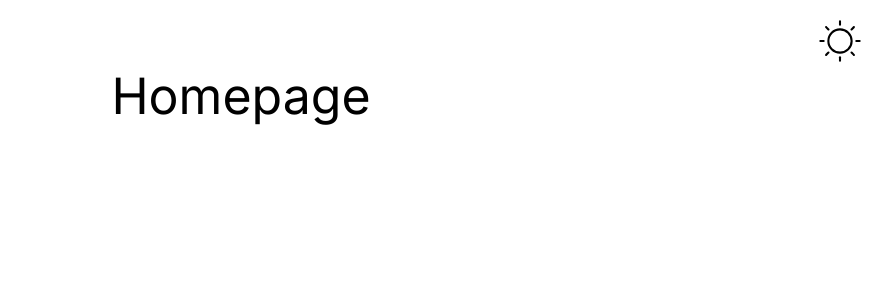
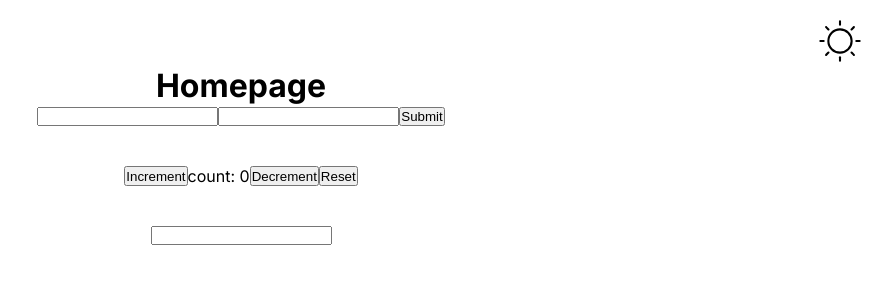
Before and after one commit to Nithya98/machine-coding-react, a Next.js app: page / in a window 1280 px wide. Shown: the top 300 px of the page, without its empty margins (399-1280 px from the left). Built offline with nearby package versions, Linux system fonts and the light colour scheme.

Commit message:
practice coding

```diff
--- a/app/globals.scss
+++ b/app/globals.scss
@@ -97,8 +97,14 @@ a {
 
 .homepage{
   height: 100%;
+  font-size: 16px;
   display: flex;
+  flex-direction: column;
   justify-content: center;
-  font-size: 50px;
-  min-height: 100vh;
+  align-items: center;
 }
+
+section{
+  margin-bottom: 40px;
+  display: flex;
+}
--- a/app/page.js
+++ b/app/page.js
@@ -1,9 +1,11 @@
-import Image from 'next/image'
-import styles from './page.module.css'
-import HomePage from '@/src/components/homepage'
+import Image from "next/image";
+import styles from "./page.module.css";
+import HomePage from "@/src/components/homepage";
 
 export default function Home() {
   return (
-   <HomePage />
-  )
+    <>
+      <HomePage />
+    </>
+  );
 }
--- a/package.json
+++ b/package.json
@@ -10,6 +10,7 @@
   },
   "dependencies": {
     "@reduxjs/toolkit": "^2.1.0",
+    "axios": "^1.6.8",
     "next": "14.0.4",
     "react": "^18",
     "react-dom": "^18",
--- /dev/null
+++ b/src/components/Counter.js
@@ -0,0 +1,21 @@
+"use client";
+
+import React, { useState } from "react";
+
+function Counter() {
+  const [counter, setCounter] = useState(0);
+  return (
+    <section>
+      <button onClick={() => setCounter((prev) => prev + 1)}>Increment</button>
+      <div>count: {counter}</div>
+      <button
+        onClick={() => setCounter((prev) => (counter > 0 ? prev - 1 : 0))}
+      >
+        Decrement
+      </button>
+      <button onClick={() => setCounter(0)}>Reset</button>
+    </section>
+  );
+}
+
+export default Counter;
--- /dev/null
+++ b/src/components/Debouncing.js
@@ -0,0 +1,12 @@
+"use client";
+import React from "react";
+
+const Debouncing = () => {
+  return (
+    <section>
+      <input type="search" />
+    </section>
+  );
+};
+
+export default Debouncing;
--- /dev/null
+++ b/src/components/Form.js
@@ -0,0 +1,75 @@
+"use client";
+
+import React, { useState } from "react";
+
+function Form() {
+  const [formData, setFormData] = useState({
+    firstName: "",
+    lastName: "",
+    fullName: "",
+  });
+
+  const [errors, setErrors] = useState({
+    firstNameError: "",
+    lastNameError: "",
+  });
+
+  const onInputChange = (event) => {
+    const { name } = event.target;
+    setFormData({
+      ...formData,
+      [name]: event.target.value,
+    });
+    setErrors({
+      firstNameError: "",
+      lastNameError: "",
+    })
+  };
+
+  const onSubmit = (event) => {
+    event.preventDefault();
+    setFormData({
+      ...formData,
+      fullName: `${formData.firstName} ${formData.lastName}`,
+    });
+
+    if (formData.firstName?.trim() === "") {
+      setErrors(prev => ({
+        ...prev,
+        firstNameError: "First Name is required",
+      }));
+    }
+
+    if (formData.lastName?.trim() === "") {
+      setErrors(prev => ({
+        ...prev,
+        lastNameError: "lastName is required",
+      }));
+    }
+  };
+  return (
+    <section>
+      <form onSubmit={(event) => onSubmit(event)}>
+        <input
+          type="text"
+          value={formData.firstName}
+          name="firstName"
+          onChange={(event) => onInputChange(event)}
+        />
+        {errors.firstNameError && <div>{errors.firstNameError}</div>}
+        <input
+          type="text"
+          value={formData.lastName}
+          name="lastName"
+          onChange={(event) => onInputChange(event)}
+        />
+        {errors.lastNameError && <div>{errors.lastNameError}</div>}
+        <input type="submit" />
+
+        <div>{formData.fullName}</div>
+      </form>
+    </section>
+  );
+}
+
+export default Form;
--- a/src/components/homepage.js
+++ b/src/components/homepage.js
@@ -2,12 +2,20 @@
 
 import React from "react";
 import { useSelector } from "react-redux";
+import Form from "@/src/components/Form";
+import Counter from "@/src/components/Counter";
+import Debouncing from "@/src/components/Debouncing";
 
 function HomePage() {
   const theme = useSelector((state) => state.theme.value);
-  return <div className={`${theme} homepage`}>
-    Homepage
-    </div>;
+  return (
+    <div className={`${theme} homepage`}>
+      <h1>Homepage</h1>
+      <Form />
+      <Counter />
+      <Debouncing />
+    </div>
+  );
 }
 
 export default HomePage;
--- a/src/utils/provider.js
+++ b/src/utils/provider.js
@@ -1,5 +1,5 @@
 "use client";
-import React, { Children } from "react";
+import React from "react";
 import { Provider } from "react-redux";
 import store from "./store";
 
```
Also changed, not shown: src/components/pagination.js (+33 -8 lines), 1 other file (tests, documents, lock files or other folders).
